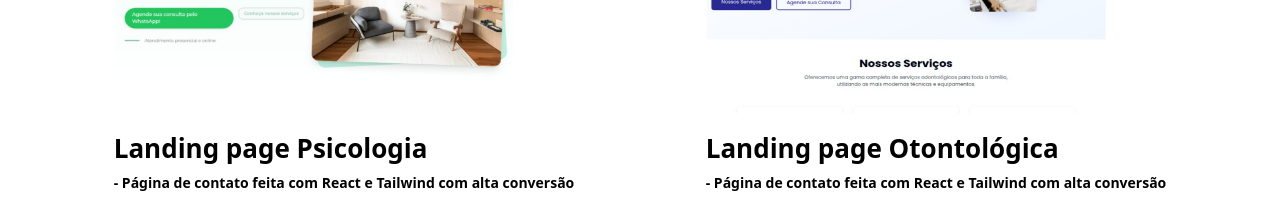
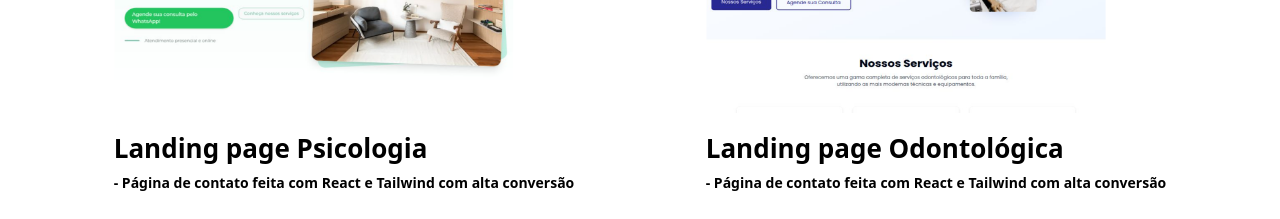
Before and after one commit to Beniciodeveloper/portfolio-2025, a React (Vite) app: page / in a window 1280 px wide. Shown: the part 1760-1979 px from the top of the page. Built offline with nearby package versions, Linux system fonts and the light colour scheme.

Commit message:
Update Projects.jsx

```diff
--- a/src/components/Projects.jsx
+++ b/src/components/Projects.jsx
@@ -3,7 +3,7 @@ import ScrollReveal from "./ScrollReveal"; // Certifique-se de importar o Scroll
 
 const projects = [
     { src: "/psicology.png", titlle: "Landing page Psicologia", text: "- Página de contato feita com React e Tailwind com alta conversão", link:"https://gentle-soul-landing-page.vercel.app/" },
-    { src: "/odonto.png", titlle: "Landing page Otontológica", text: "- Página de contato feita com React e Tailwind com alta conversão", link:"https://odonto-prime-web-space.vercel.app/" },
+    { src: "/odonto.png", titlle: "Landing page Odontológica", text: "- Página de contato feita com React e Tailwind com alta conversão", link:"https://odonto-prime-web-space.vercel.app/" },
     { src: "/TAXXPAY.png", titlle: "Taxpay", text: "- Projeto profissional desenvolvido com Nuxt, Vue.js e Bootstrap", link:"https://taxxpay.com.br" },
     { src: "/CARDAPIO.png", titlle: "Cárdapio online", text: "- E-commerce web com integração de pedidos ao whatsapp", link:"https://beniciodeveloper.github.io/cardapio-online/" },
 ];
```
